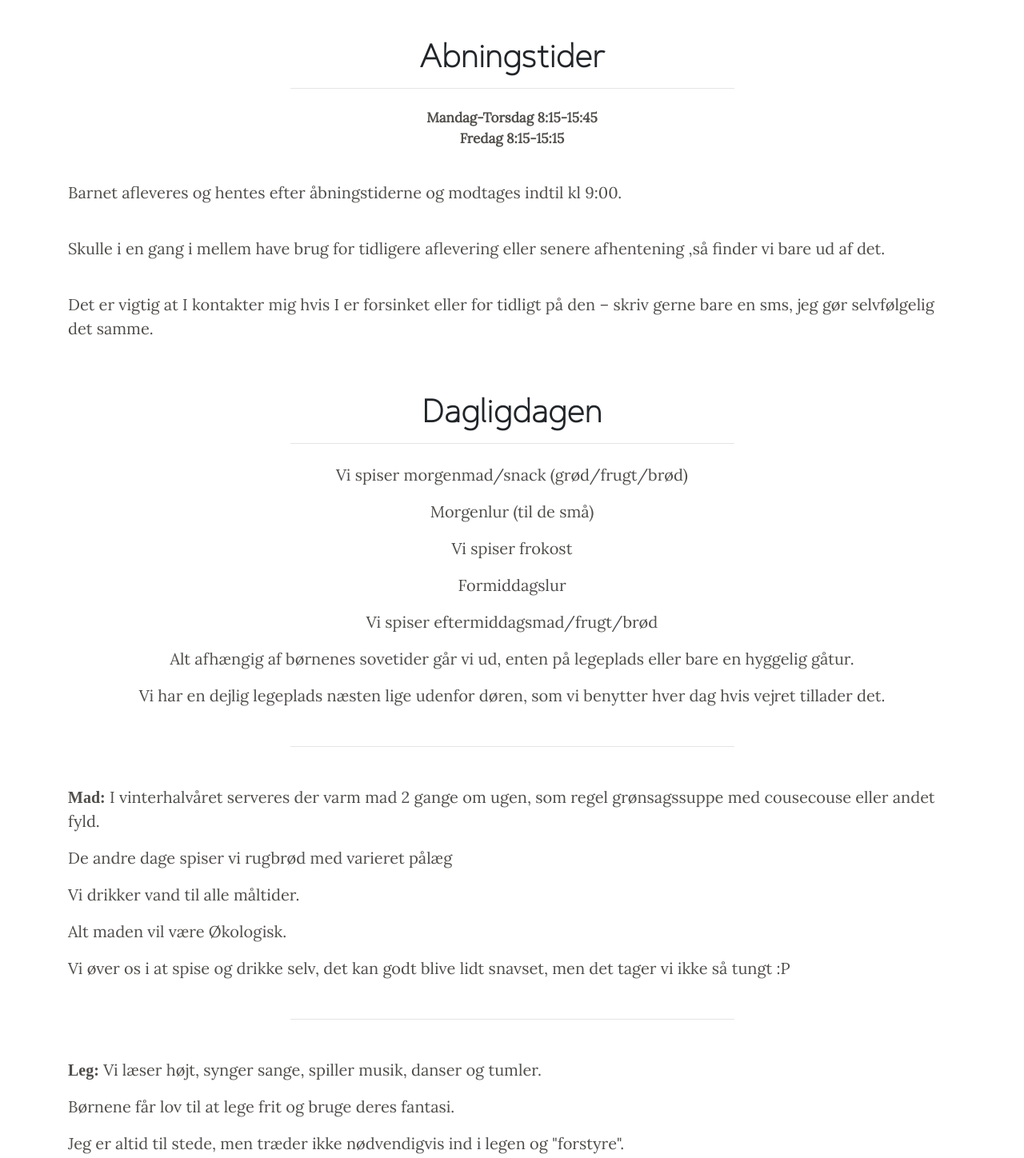
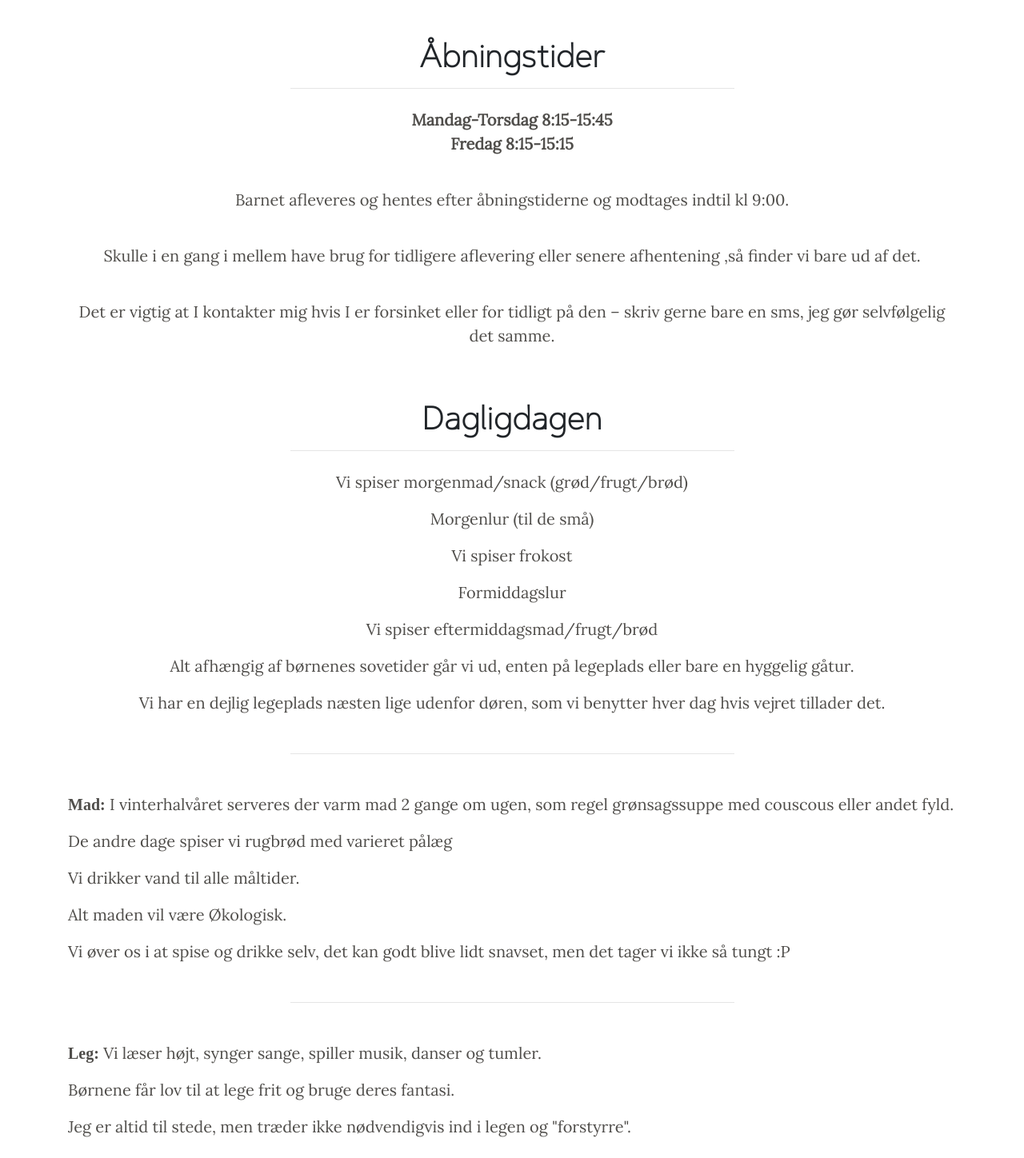
Before and after one commit to ThomasGardener/thomasgardener.github.io, a plain HTML site: page info.html in a window 1280 px wide. Shown: the part 482-1930 px from the top of the page at 80% size. Drawn offline with nearby package versions, Linux system fonts and the light colour scheme; a web font is replaced by a local one.

Commit message:
Updated Typos

```diff
--- a/info.html
+++ b/info.html
@@ -99,16 +99,17 @@
 <!-- <div class="container width-"> -->
 <div class="container tom text-left mt-5 langDK">
 
-<h2 class="text-center"><b>Abningstider</b></h2>
+<h2 class="text-center"><b>Åbningstider</b></h2>
 <hr class="titleHr mb-4">
-<div class=" text-center someStuff">
+<div class=" text-center ">
 <p> <b>Mandag-Torsdag 8:15-15:45 <br>Fredag 8:15-15:15</b></p><br>
+<p>Barnet afleveres og hentes efter åbningstiderne og modtages indtil kl 9:00.</p><br>
+<p>Skulle i en gang i mellem have brug for tidligere aflevering eller senere afhentening ,så finder vi bare ud af det.</p><br>
+<p>Det er vigtig at I kontakter mig hvis I er forsinket eller for tidligt på den – skriv gerne bare en sms, jeg gør selvfølgelig det samme. </p><br>
 </div>
 
 
-<p>Barnet afleveres og hentes efter åbningstiderne og modtages indtil kl 9:00.</p><br>
-<p>Skulle i en gang i mellem have brug for tidligere aflevering eller senere afhentening ,så finder vi bare ud af det.</p><br>
-<p>Det er vigtig at I kontakter mig hvis I er forsinket eller for tidligt på den – skriv gerne bare en sms, jeg gør selvfølgelig det samme. </p><br>
+
 
 </div>
 
@@ -129,7 +130,7 @@
 </div>
 <hr class="titleHr mb-5 mt-5">
 
-<p><span class="bold">Mad:</span> I vinterhalvåret serveres der varm mad 2 gange om ugen, som regel grønsagssuppe med cousecouse eller andet fyld.</p>
+<p><span class="bold">Mad:</span> I vinterhalvåret serveres der varm mad 2 gange om ugen, som regel grønsagssuppe med couscous eller andet fyld.</p>
 <p>De andre dage spiser vi rugbrød med varieret pålæg</p>
 <p> Vi drikker vand til alle måltider. </p>
 <p> Alt maden vil være Økologisk.  </p>
@@ -137,7 +138,7 @@
 <hr class="titleHr mb-5 mt-5">
 <p><span class="bold">Leg:</span> Vi læser højt, synger sange, spiller musik, danser og tumler.</p>
 <p>Børnene får lov til at lege frit og bruge deres fantasi. </p>
-<p>Jeg er altid til stede, men træder ikke nødvendigvis ind i legen og "forstyre". </p>
+<p>Jeg er altid til stede, men træder ikke nødvendigvis ind i legen og "forstyrre". </p>
 <br>
 
 </div>
@@ -177,6 +178,7 @@
 <p>Indkøringen af et nyt barn forløber normalt over et par uger, hvor den første uge kræver, at en af forældrene har fri.</p><br>
 <p>Jeg vil i samarbejde med jer forældre planlægge indkøringen af jeres barn. </p><br>
 <p>Det kan være svært for et lille barn at starte et nyt sted, efter at have været i mors og fars trygge arme. Alle børn er forskellige,for nogle er det fint med en kort indkøringsperiode, imens andre har brug for lidt længere tid. Her tages der den tid, som barnet har brug for. </p><br>
+<p><b>Efter indkøring:</b></p>
 <p>Korte afleveringer anbefales, da det er min erfaring at det er det bedste for barnet. Mange børn kan have svært ved rigtigt at komme i gang med dagen før afskeden er overstået, og hvis man prøver at trække den ud, til man synes barnet er godt i gang med noget, bliver det endnu sværere at sige farvel. Det er vigtigt at du altid siger tydeligt farvel til dit barn, så du ikke pludselig er væk, og går når du har sagt farvel.  </p><br>
 </div>
 
```
Also changed, not shown: index.html (+1 -1 lines).
